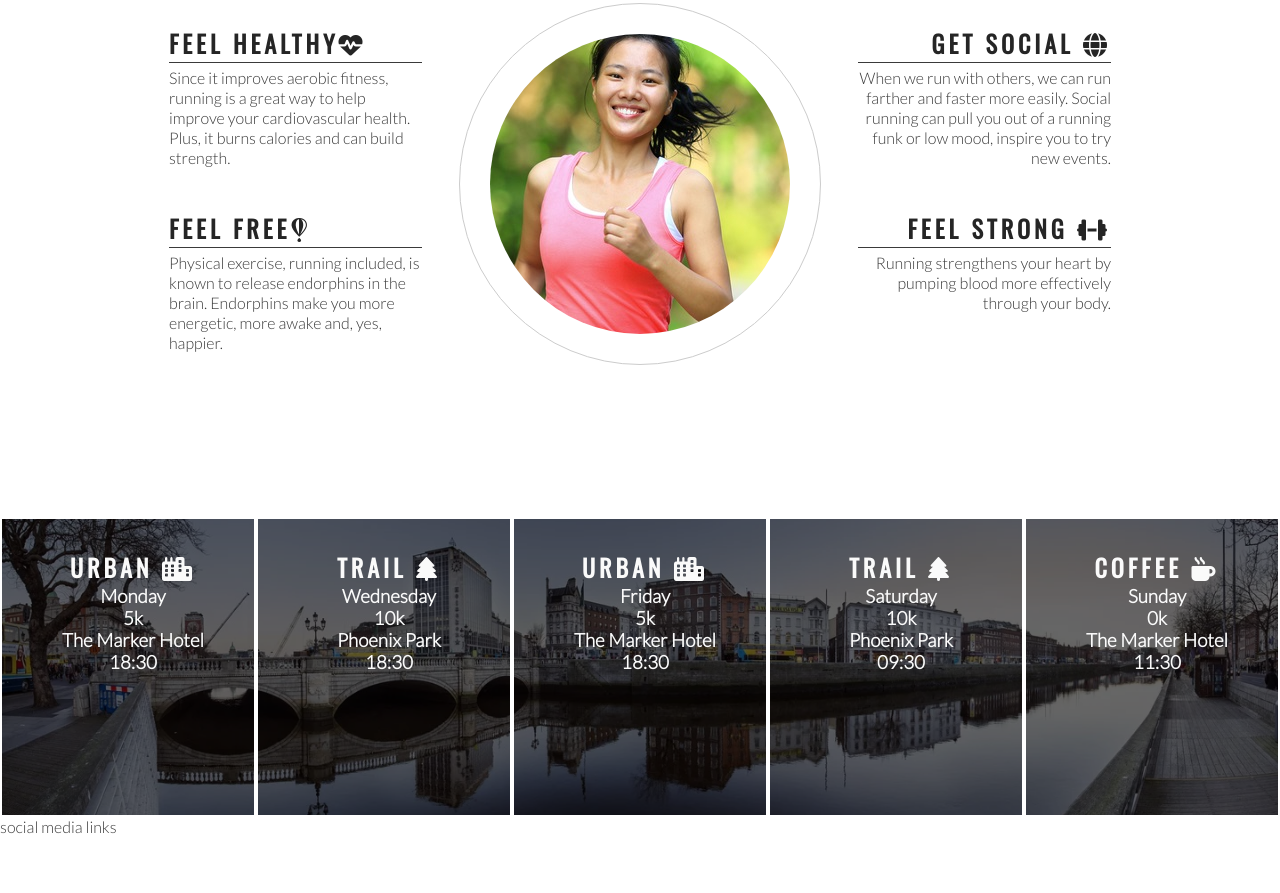
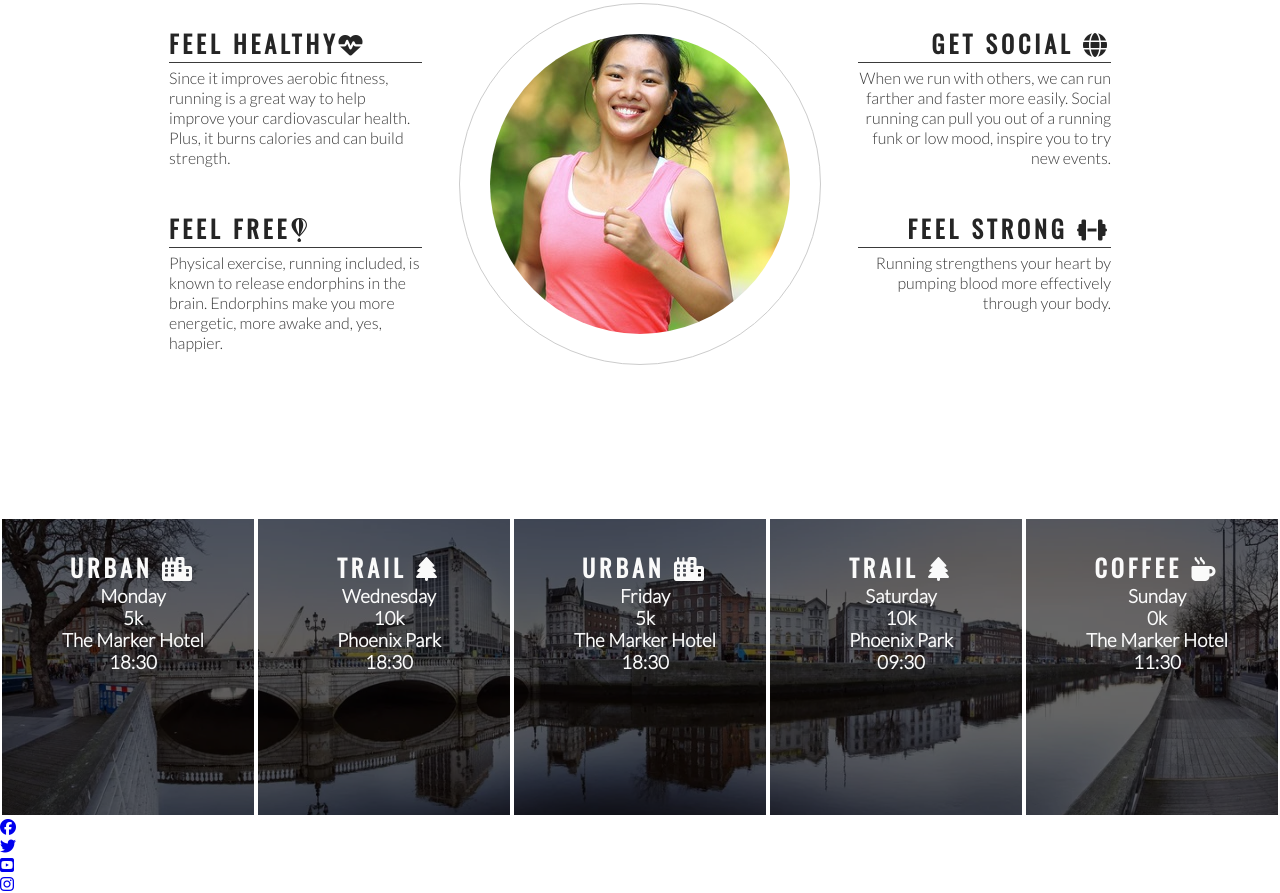
Before and after one commit to M00setheM1ghty/love-running, a plain HTML site: page index.html in a window 1280 px wide. Shown: the part 778-1671 px from the top of the page. Before the commit the page ends 1614 px from the top, so only its background shows below. Drawn offline with nearby package versions, Linux system fonts and the light colour scheme.

Commit message:
add social icons to footer

```diff
--- a/index.html
+++ b/index.html
@@ -118,7 +118,20 @@
         </div>
     </section>
     <footer>
-        social media links
+        <ul>
+            <li>
+                <a href="https://facebook.com" target="_blank" rel="noopener" aria-label="Visit our facebook page in a new tab"><i class="fa-brands fa-facebook"></i></a>
+            </li>
+            <li>
+                <a href="https://twitter.com" target="_blank" rel="noopener" aria-label="Visit our twitter page in a new tab"><i class="fa-brands fa-twitter"></i></i></a>
+            </li>
+            <li>
+                <a href="https://youtube.com" target="_blank" rel="noopener" aria-label="Visit our youtube page in a new tab"><i class="fa-brands fa-youtube-square"></i></a>
+            </li>
+            <li>
+                <a href="https://instagram.com" target="_blank" rel="noopener" aria-label="Visit our instagram page in a new tab"><i class="fa-brands fa-instagram"></i></a>
+            </li>
+        </ul>
     </footer>
     <!-- font awesome script-->
     <script src="https://kit.fontawesome.com/83c8870d31.js" crossorigin="anonymous"></script>
```
